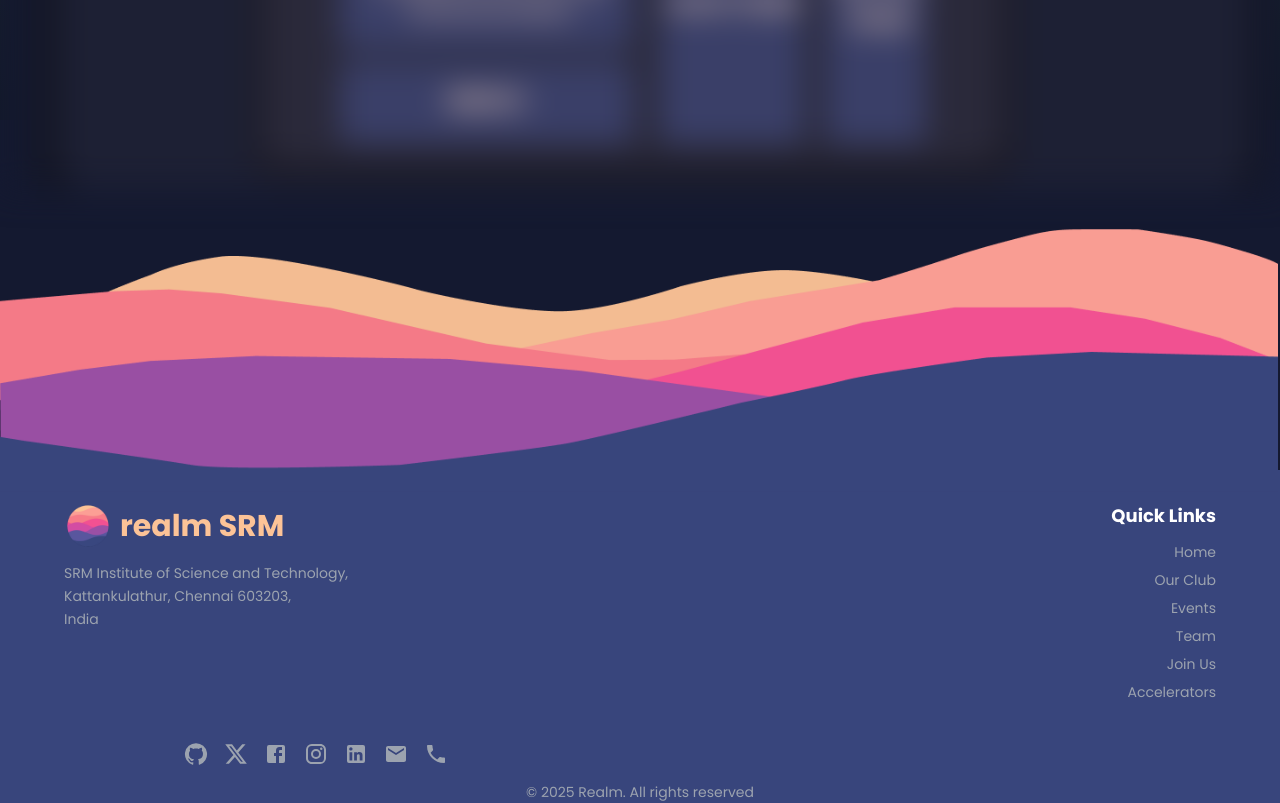
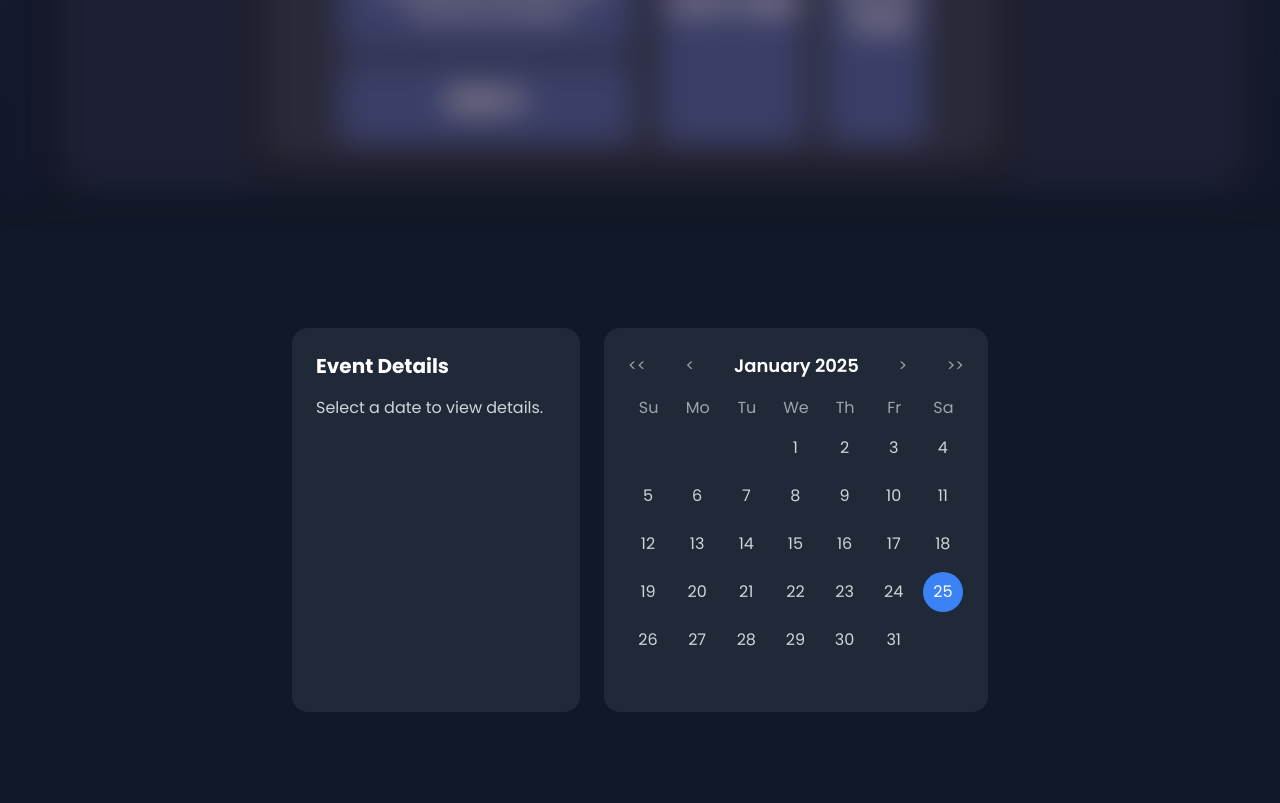
Before and after one commit to realm-SRM/realm-srm-website, a React (Vite) app: page /ourclub in a window 1280 px wide. Shown: the part 680-1483 px from the top of the page. Built offline with nearby package versions, Linux system fonts and the light colour scheme.

Commit message:
feat: Event Section ourclub

```diff
--- a/src/Components/OurClub.jsx
+++ b/src/Components/OurClub.jsx
@@ -1,8 +1,10 @@
 import React from 'react';
 import Backimg from '../assets/Ourclubbackimg.png';
+import Calendersection from './sections/Calendersection';
 
 const OurClub = () => {
   return (
+    <>
     <div className="relative flex items-center justify-center min-h-screen bg-gradient-to-b from-gray-900 via-gray-800 to-gray-900">
       <img
         src={Backimg}
@@ -40,6 +42,8 @@ const OurClub = () => {
         </ul>
       </div>
     </div>
+    <Calendersection/>
+    </>
   );
 };
 
--- /dev/null
+++ b/src/Components/sections/Calendersection.jsx
@@ -0,0 +1,119 @@
+import React, { useState } from "react";
+
+const Calendar = () => {
+  const [selectedDate, setSelectedDate] = useState(null);
+  const [currentDate, setCurrentDate] = useState(new Date());
+
+  const daysInMonth = (year, month) => new Date(year, month + 1, 0).getDate();
+
+  const handleDateClick = (day) => {
+    const newDate = new Date(currentDate.getFullYear(), currentDate.getMonth(), day);
+    setSelectedDate(newDate);
+  };
+
+  const changeMonth = (increment) => {
+    const newMonth = currentDate.getMonth() + increment;
+    setCurrentDate(new Date(currentDate.getFullYear(), newMonth, 1));
+  };
+
+  const changeYear = (increment) => {
+    const newYear = currentDate.getFullYear() + increment;
+    setCurrentDate(new Date(newYear, currentDate.getMonth(), 1));
+  };
+
+  const renderCalendarDays = () => {
+    const year = currentDate.getFullYear();
+    const month = currentDate.getMonth();
+    const daysInCurrentMonth = daysInMonth(year, month);
+    const firstDayOfWeek = new Date(year, month, 1).getDay();
+
+    const days = [];
+    for (let i = 0; i < firstDayOfWeek; i++) {
+      days.push(<div key={`empty-${i}`} className="text-gray-800"> </div>);
+    }
+
+    for (let day = 1; day <= daysInCurrentMonth; day++) {
+      const isToday =
+        day === new Date().getDate() &&
+        month === new Date().getMonth() &&
+        year === new Date().getFullYear();
+
+      days.push(
+        <button
+          key={day}
+          className={`w-10 h-10 rounded-full flex items-center justify-center transition ${
+            selectedDate &&
+            selectedDate.getDate() === day &&
+            selectedDate.getMonth() === month &&
+            selectedDate.getFullYear() === year
+              ? "bg-white text-gray-900"
+              : isToday
+              ? "bg-blue-500 text-white"
+              : "text-gray-300 hover:bg-gray-700"
+          }`}
+          onClick={() => handleDateClick(day)}
+        >
+          {day}
+        </button>
+      );
+    }
+
+    return days;
+  };
+
+  return (
+    <div className="flex items-center justify-center h-screen bg-gray-900 text-white">
+      <div className="flex gap-6">
+        <div className="bg-gray-800 p-6 rounded-2xl w-72 h-96">
+          <h2 className="text-xl font-bold mb-4">Event Details</h2>
+          <p className="text-gray-300">
+            {selectedDate
+              ? `Event details for ${selectedDate.toDateString()}`
+              : "Select a date to view details."}
+          </p>
+        </div>
+        <div className="bg-gray-800 p-6 rounded-2xl w-96">
+          <div className="flex justify-between items-center mb-4">
+            <button
+              className="text-gray-400"
+              onClick={() => changeYear(-1)}
+            >
+              &lt;&lt;
+            </button>
+            <button
+              className="text-gray-400"
+              onClick={() => changeMonth(-1)}
+            >
+              &lt;
+            </button>
+            <h2 className="text-lg font-semibold">
+              {currentDate.toLocaleString("default", { month: "long" })} {currentDate.getFullYear()}
+            </h2>
+            <button
+              className="text-gray-400"
+              onClick={() => changeMonth(1)}
+            >
+              &gt;
+            </button>
+            <button
+              className="text-gray-400"
+              onClick={() => changeYear(1)}
+            >
+              &gt;&gt;
+            </button>
+          </div>
+          <div className="grid grid-cols-7 gap-2 text-center">
+            {["Su", "Mo", "Tu", "We", "Th", "Fr", "Sa"].map((day, index) => (
+              <div key={index} className="text-gray-400">
+                {day}
+              </div>
+            ))}
+            {renderCalendarDays()}
+          </div>
+        </div>
+      </div>
+    </div>
+  );
+};
+
+export default Calendar;
```
